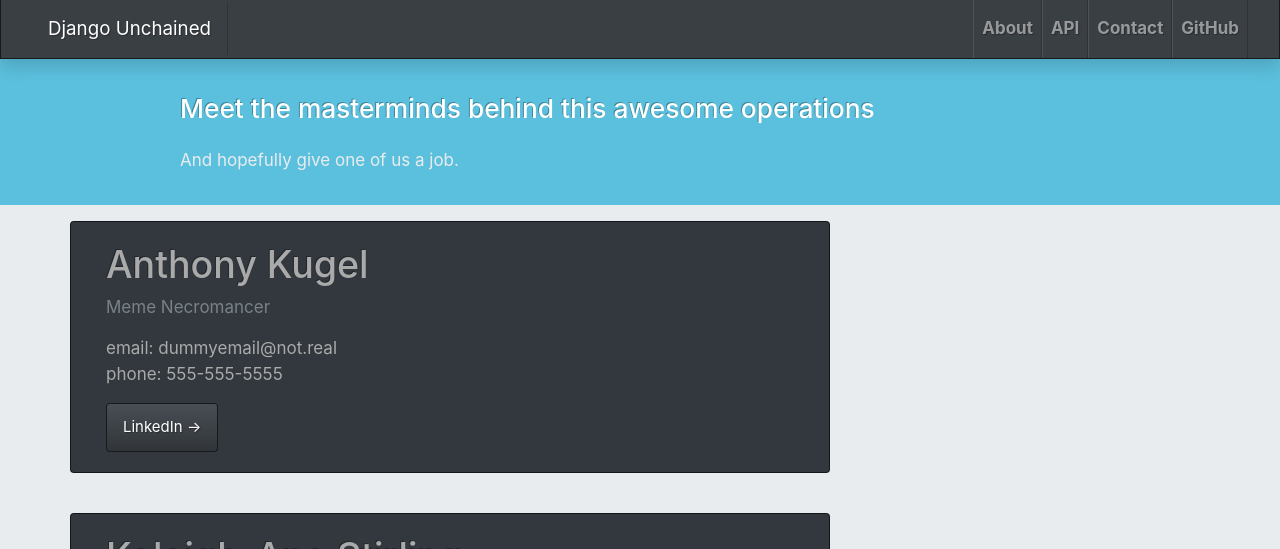
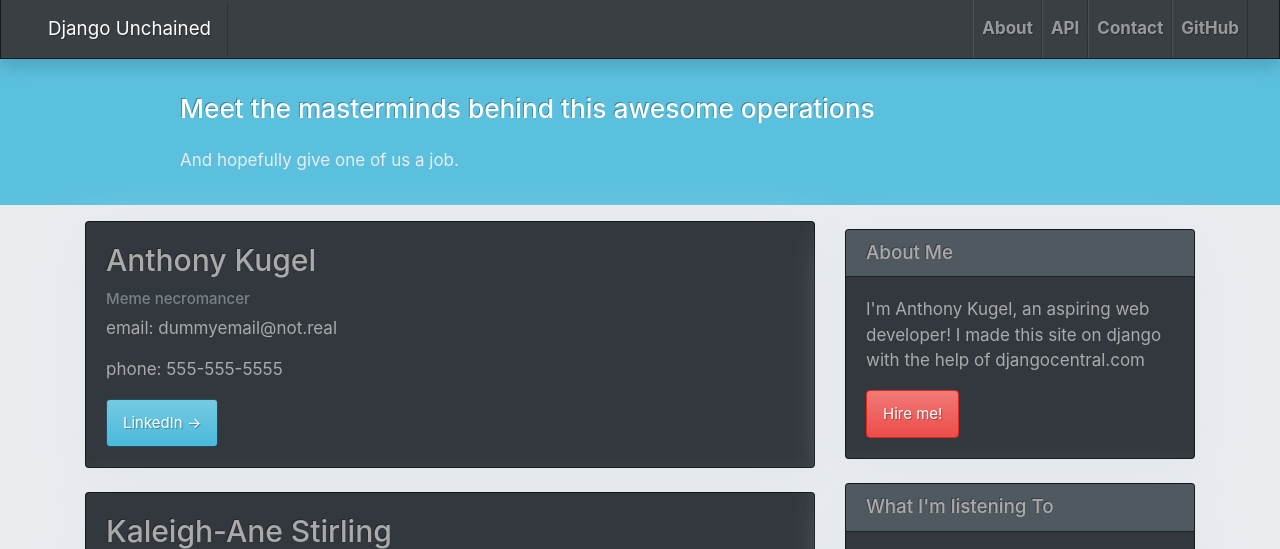
Before and after one commit to aokugel/Django-Blog-Website, a Django app: page /contact/ in a window 1280 px wide. Shown: the part 1-550 px from the top of the page. Run offline with Django 3.2, Linux system fonts and the light colour scheme; data that the repository does not hold is empty; some libraries are stand-ins or nearby versions.

Commit message:
Revamped the contact page

```diff
--- a/templates/contact.html
+++ b/templates/contact.html
@@ -17,26 +17,32 @@
 
 <div class="container">
   <div class="row">
-    <div class="col-md-8 card mb-4  mt-3 left  top">
-      <div class="card-body">
-        <h1>Anthony Kugel</h1>
-        <p class=" text-muted">Meme Necromancer</p>
-        <p class="card-text ">email: dummyemail@not.real <br>
-        phone: 555-555-5555</p>
-        <a href="https://www.linkedin.com/in/anthony-kugel-672aabb3/" class="btn btn-primary">LinkedIn &rarr;</a>
-      </div>
-    </div>
-    <div class="col-md-8 card mb-4  mt-3 left  top">
-        <div class="card-body">
-          <h1>Kaleigh-Ane Stirling</h1>
-          <p class=" text-muted">Au Pair</p>
-          <p class="card-text ">email: fake@address.dontuse <br>
-          phone: 555-555-5555</p>
-          <a href="https://www.linkedin.com/in/kaleigh-stirling-a6508613a/" class="btn btn-primary">LinkedIn &rarr;</a>
+      <!-- Blog Entries Column -->
+      <div class="col-md-8 mt-3 left">
+          <div class="card mb-4">
+              <div class="card-body">
+                  <h2 class="card-title">Anthony Kugel</h2>
+                  <p class="card-text text-muted h6">Meme necromancer</p>
+                  <p class="card-text">email: dummyemail@not.real</p>
+                  <p class="card-text">phone: 555-555-5555</p>
+                  <a href="https://www.linkedin.com/in/anthony-kugel-672aabb3/" class="btn btn-info">LinkedIn &rarr;</a>
+              </div>
+          </div>
+          <div class="card mb-4">
+            <div class="card-body">
+                <h2 class="card-title">Kaleigh-Ane Stirling</h2>
+                <p class="card-text text-muted h6">Au Pair</p>
+                <p class="card-text">email: dummyemail@not.real</p>
+                <p class="card-text">phone: 555-555-5555</p>
+                <a href="https://www.linkedin.com/in/kaleigh-stirling-a6508613a/" class="btn btn-info">LinkedIn &rarr;</a>
+            </div>
         </div>
       </div>
-
+      {% block sidebar %}
+      {% include 'sidebar.html' %}
+      {% endblock sidebar %}
   </div>
 </div>
 
+
 {% endblock content %}
```
Also changed, not shown: mysite/settings.py (+9 -9 lines).
